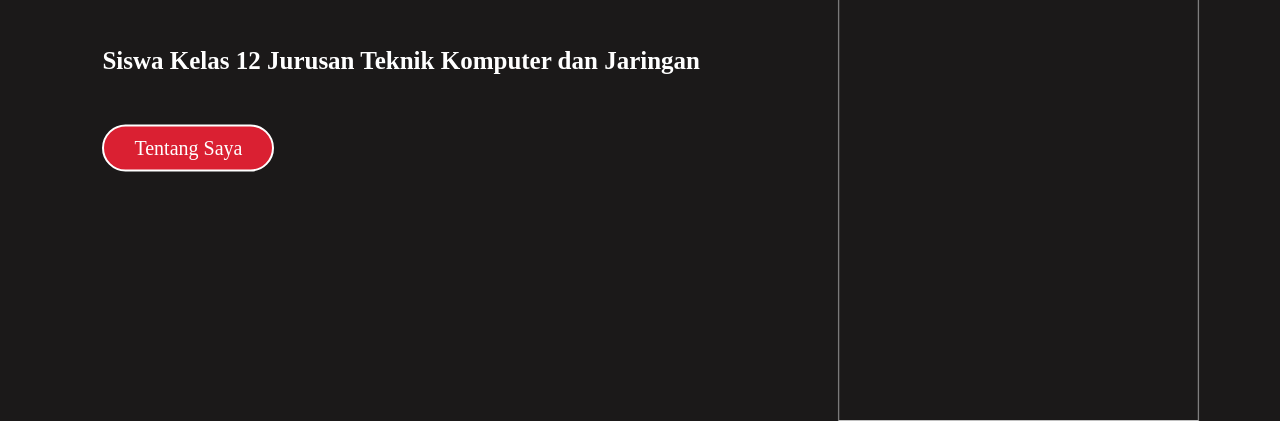
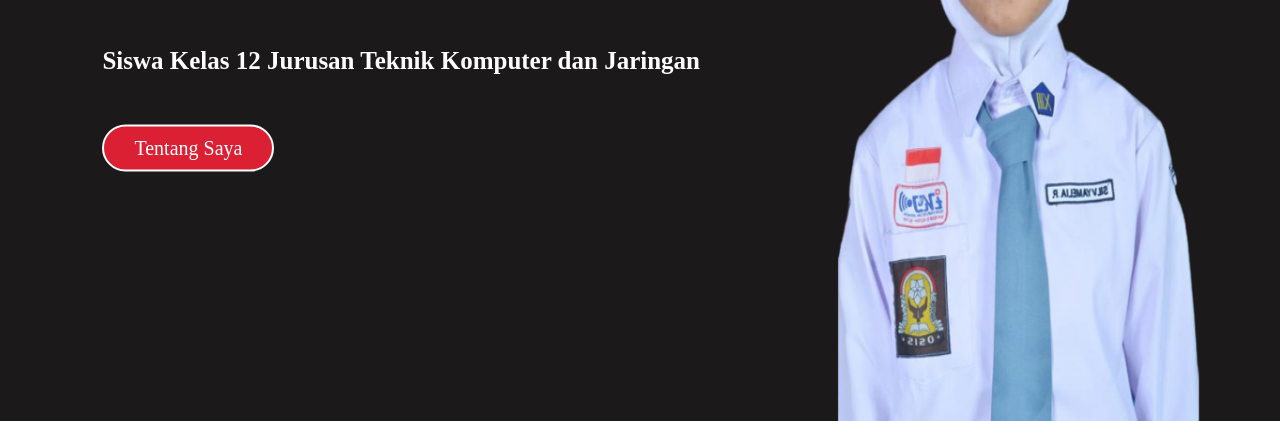
Before and after one commit to silvyameliaperdani/projectttt, a plain HTML site: page index.html in a window 1280 px wide. Shown: the part 379-800 px from the top of the page. Drawn offline with Linux system fonts and the light colour scheme.

Commit message:
Update index.html

```diff
--- a/index.html
+++ b/index.html
@@ -17,7 +17,7 @@
                 </ul>
             </nav>
             <div class="image">
-                <img src="fotosaya.png">
+                <img src="img/fotosaya.png">
             </div>
             <div class="content">
               <h4>Halo, Perkenalkan nama saya</h4>
```
